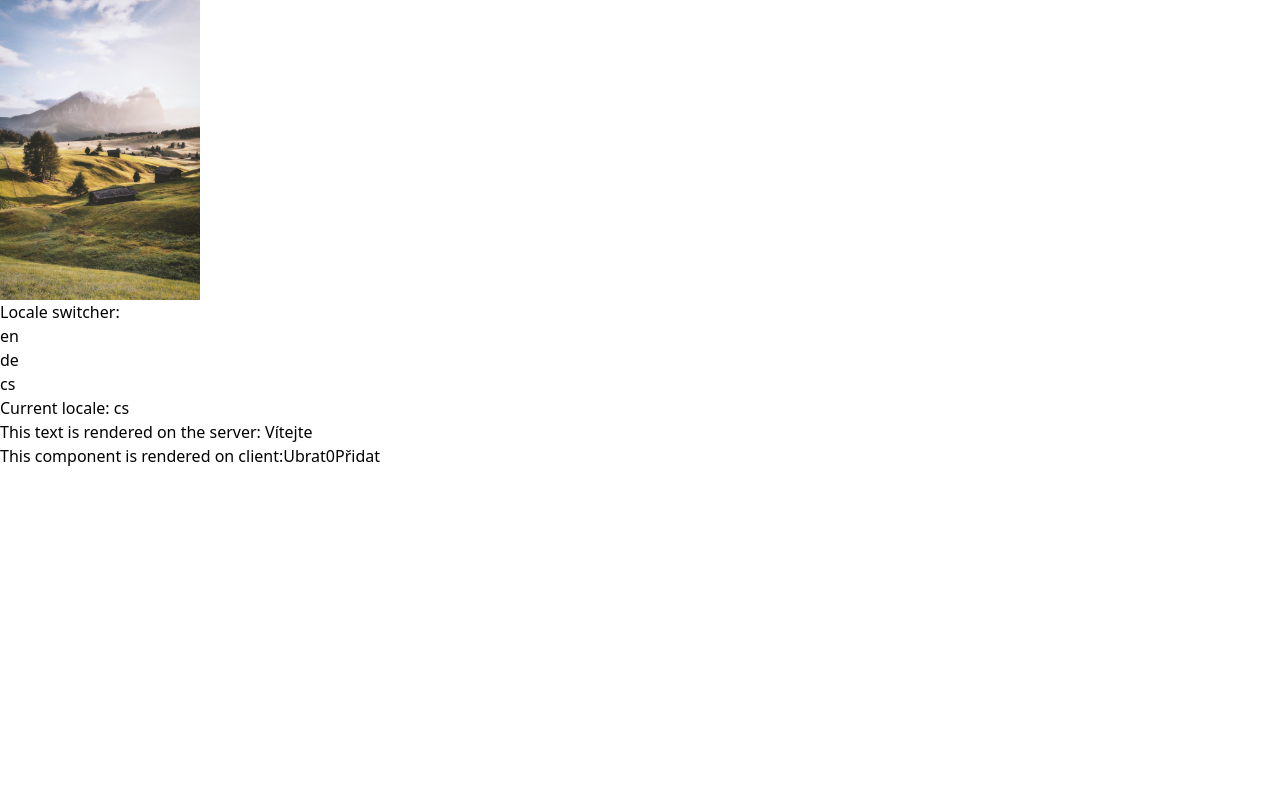
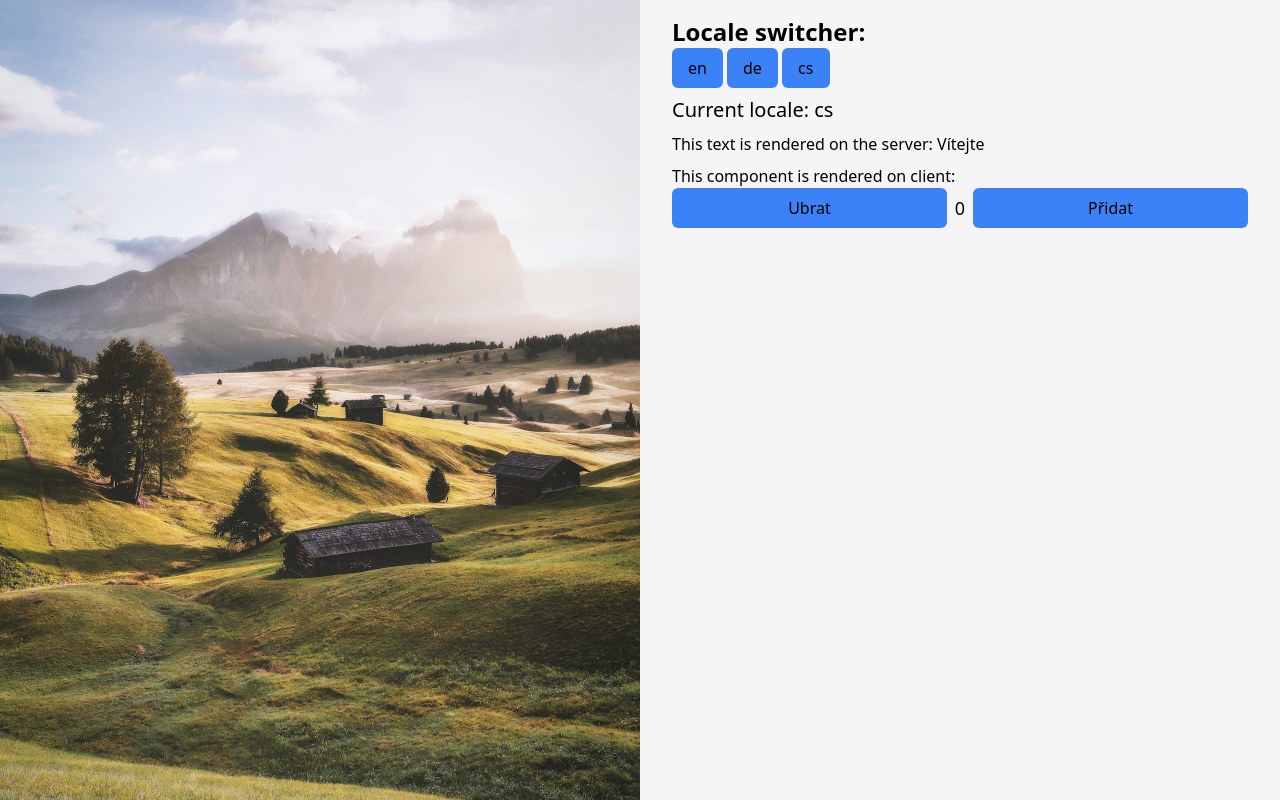
Before and after one commit to yuan-93/next-starter, a Next.js app: page /cs in a window 1280 px wide. Built offline with nearby package versions, Linux system fonts and the light colour scheme.

Commit message:
UPT style

```diff
--- a/src/app/[lang]/page.tsx
+++ b/src/app/[lang]/page.tsx
@@ -12,20 +12,25 @@ export default async function IndexPage({
   const dictionary = await getDictionary(lang);
 
   return (
-    <div>
+    <div className="w-full min-h-screen grid grid-cols-12">
+      <div className="col-span-6 relative sm:block hidden">
         <Image
-        src="/pexels-eberhard-grossgasteiger-2437291.jpg"
-        width={200}
-        height={200}
+          src={"/pexels-eberhard-grossgasteiger-2437291.jpg"}
           alt="Cabin and Mountain"
+          sizes="(min-width: 768px) 50vw, 0vw"
+          fill
+          className="object-cover max-w-full h-auto"
         />
+      </div>
+      <div className="col-span-12 sm:col-span-6 bg-neutral-100 px-8 py-4 flex flex-col gap-2">
         <LocaleSwitcher />
-      <p>Current locale: {lang}</p>
+        <p className=" text-xl">Current locale: {lang}</p>
         <p>
           This text is rendered on the server:{" "}
           {dictionary["server-component"].welcome}
         </p>
         <Counter dictionary={dictionary.counter} />
       </div>
+    </div>
   );
 }
--- a/src/components/counter.tsx
+++ b/src/components/counter.tsx
@@ -2,6 +2,7 @@
 
 import { useState } from "react";
 import { type getDictionary } from "@/get-dictionary";
+import { Button } from "./button";
 
 export default function Counter({
   dictionary,
@@ -10,15 +11,17 @@ export default function Counter({
 }) {
   const [count, setCount] = useState(0);
   return (
-    <p>
-      This component is rendered on client:
-      <button onClick={() => setCount((n) => n - 1)}>
-        {dictionary.decrement}
-      </button>
-      {count}
-      <button onClick={() => setCount((n) => n + 1)}>
-        {dictionary.increment}
-      </button>
-    </p>
+    <div>
+      <p>This component is rendered on client:</p>
+      <div className="flex flex-row gap-2 items-center">
+        <Button onClick={() => setCount((n) => n - 1)}>
+          {dictionary.decrement}
+        </Button>
+        <span className="text-lg">{count}</span>
+        <Button onClick={() => setCount((n) => n + 1)}>
+          {dictionary.increment}
+        </Button>
+      </div>
+    </div>
   );
 }
--- a/src/components/locale-switcher.tsx
+++ b/src/components/locale-switcher.tsx
@@ -3,9 +3,11 @@
 import { usePathname } from "next/navigation";
 import Link from "next/link";
 import { i18n, type Locale } from "@/i18n-config";
+import { Button } from "./button";
 
 export default function LocaleSwitcher() {
   const pathName = usePathname();
+
   const redirectedPathName = (locale: Locale) => {
     if (!pathName) return "/";
     const segments = pathName.split("/");
@@ -15,12 +17,14 @@ export default function LocaleSwitcher() {
 
   return (
     <div>
-      <p>Locale switcher:</p>
-      <ul>
+      <p className="text-2xl font-bold">Locale switcher:</p>
+      <ul className="flex flex-row w-12 gap-1">
         {i18n.locales.map((locale) => {
           return (
             <li key={locale}>
-              <Link href={redirectedPathName(locale)}>{locale}</Link>
+              <Button as={Link} href={redirectedPathName(locale)}>
+                {locale}
+              </Button>
             </li>
           );
         })}
```
Lines whose indentation alone changed are shown as unchanged.
